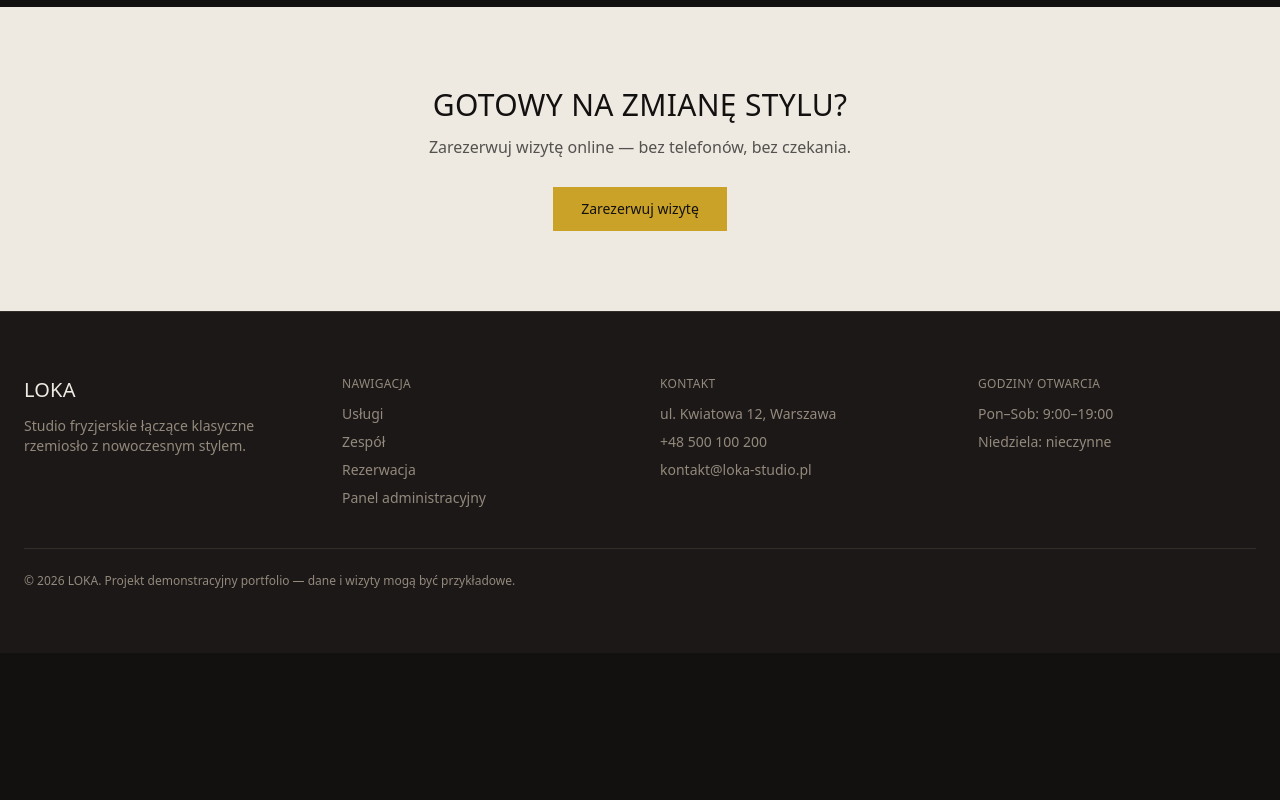
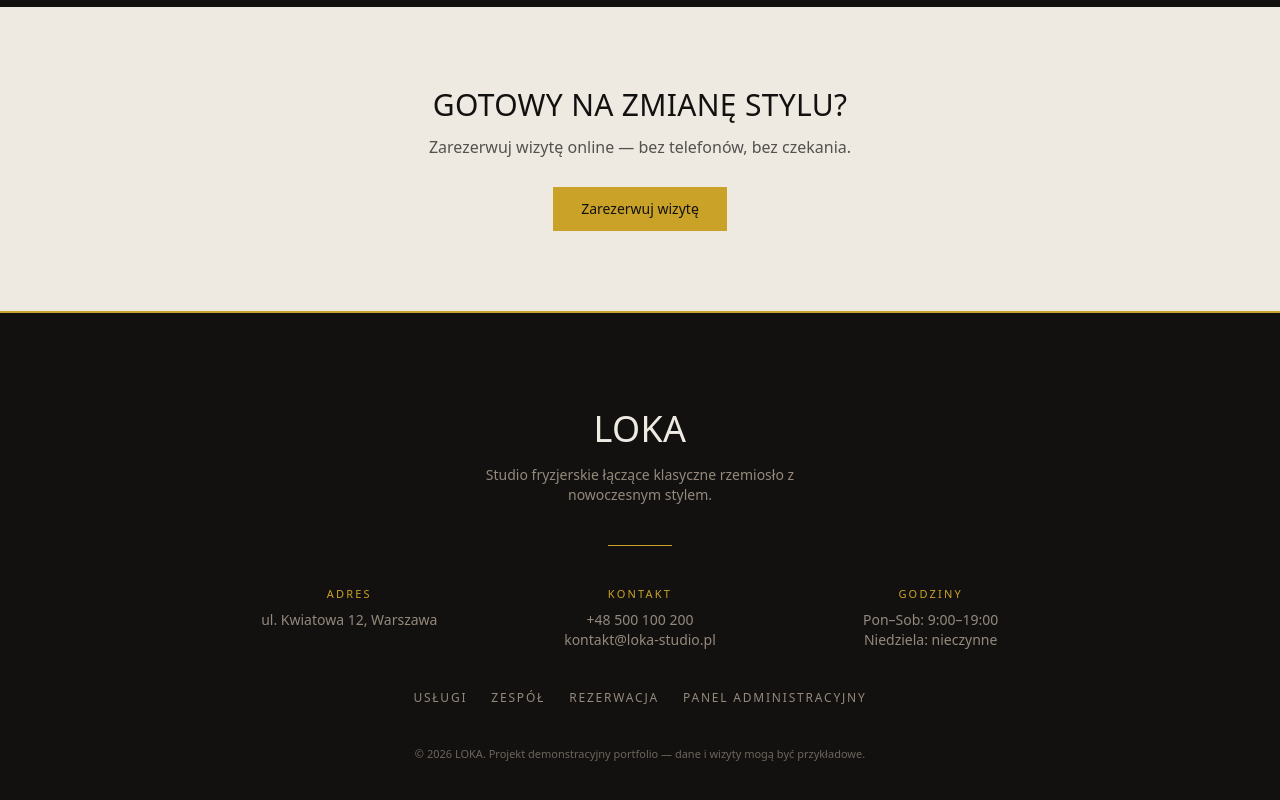
Before and after one commit to mvtczak/loka-salon-demo, a Next.js app: page / in a window 1280 px wide. Shown: the part 2910-3710 px from the top of the page. Before the commit the page ends 3563 px from the top, so only its background shows below. Built offline with nearby package versions, Linux system fonts and the light colour scheme; no server answers; the database is empty.

Commit message:
Real design system redesign: fonts, sharp shapes, poster hero, menu list: src/components/Footer.tsx

```diff
--- a/src/components/Footer.tsx
+++ b/src/components/Footer.tsx
@@ -2,43 +2,42 @@ import Link from "next/link";
 
 export default function Footer() {
   return (
-    <footer id="kontakt" className="border-t border-line bg-cream-dark">
-      <div className="mx-auto max-w-7xl px-4 py-12 sm:px-6 sm:py-16">
-        <div className="grid gap-10 sm:grid-cols-2 md:grid-cols-4">
+    <footer id="kontakt" className="border-t-2 border-amber bg-cream">
+      <div className="mx-auto max-w-4xl px-4 py-16 text-center sm:px-6 sm:py-24">
+        <span className="font-serif-display text-3xl tracking-[0.3em] text-ink sm:text-4xl">LOKA</span>
+        <p className="mx-auto mt-4 max-w-sm text-sm text-ink-soft">
+          Studio fryzjerskie łączące klasyczne rzemiosło z nowoczesnym stylem.
+        </p>
+
+        <div className="mx-auto mt-10 h-px w-16 bg-amber" />
+
+        <div className="mt-10 grid grid-cols-1 gap-6 text-sm text-ink-soft sm:grid-cols-3">
           <div>
-            <span className="font-serif-display text-xl tracking-[0.2em] text-ink">LOKA</span>
-            <p className="mt-3 max-w-xs text-sm text-ink-soft">
-              Studio fryzjerskie łączące klasyczne rzemiosło z nowoczesnym stylem.
-            </p>
+            <div className="text-[11px] uppercase tracking-[0.2em] text-amber">Adres</div>
+            <div className="mt-2">ul. Kwiatowa 12, Warszawa</div>
           </div>
           <div>
-            <h3 className="text-xs uppercase tracking-wide text-ink-soft">Nawigacja</h3>
-            <ul className="mt-3 space-y-2 text-sm text-ink-soft">
-              <li><Link href="/uslugi" className="hover:text-ink">Usługi</Link></li>
-              <li><Link href="/zespol" className="hover:text-ink">Zespół</Link></li>
-              <li><Link href="/rezerwacja" className="hover:text-ink">Rezerwacja</Link></li>
-              <li><Link href="/admin/rezerwacje" className="hover:text-ink">Panel administracyjny</Link></li>
-            </ul>
+            <div className="text-[11px] uppercase tracking-[0.2em] text-amber">Kontakt</div>
+            <div className="mt-2">+48 500 100 200</div>
+            <div>kontakt@loka-studio.pl</div>
           </div>
           <div>
-            <h3 className="text-xs uppercase tracking-wide text-ink-soft">Kontakt</h3>
-            <ul className="mt-3 space-y-2 text-sm text-ink-soft">
-              <li>ul. Kwiatowa 12, Warszawa</li>
-              <li>+48 500 100 200</li>
-              <li>kontakt@loka-studio.pl</li>
-            </ul>
-          </div>
-          <div>
-            <h3 className="text-xs uppercase tracking-wide text-ink-soft">Godziny otwarcia</h3>
-            <ul className="mt-3 space-y-2 text-sm text-ink-soft">
-              <li>Pon–Sob: 9:00–19:00</li>
-              <li>Niedziela: nieczynne</li>
-            </ul>
+            <div className="text-[11px] uppercase tracking-[0.2em] text-amber">Godziny</div>
+            <div className="mt-2">Pon–Sob: 9:00–19:00</div>
+            <div>Niedziela: nieczynne</div>
           </div>
         </div>
-        <div className="mt-10 border-t border-line pt-6 text-xs text-ink-soft">
+
+        <nav className="mt-10 flex flex-wrap items-center justify-center gap-x-6 gap-y-2 text-xs uppercase tracking-[0.15em] text-ink-soft">
+          <Link href="/uslugi" className="hover:text-amber">Usługi</Link>
+          <Link href="/zespol" className="hover:text-amber">Zespół</Link>
+          <Link href="/rezerwacja" className="hover:text-amber">Rezerwacja</Link>
+          <Link href="/admin/rezerwacje" className="hover:text-amber">Panel administracyjny</Link>
+        </nav>
+
+        <p className="mt-10 text-[11px] text-ink-soft/70">
           © {new Date().getFullYear()} LOKA. Projekt demonstracyjny portfolio — dane i wizyty mogą być przykładowe.
-        </div>
+        </p>
       </div>
     </footer>
   );
```
